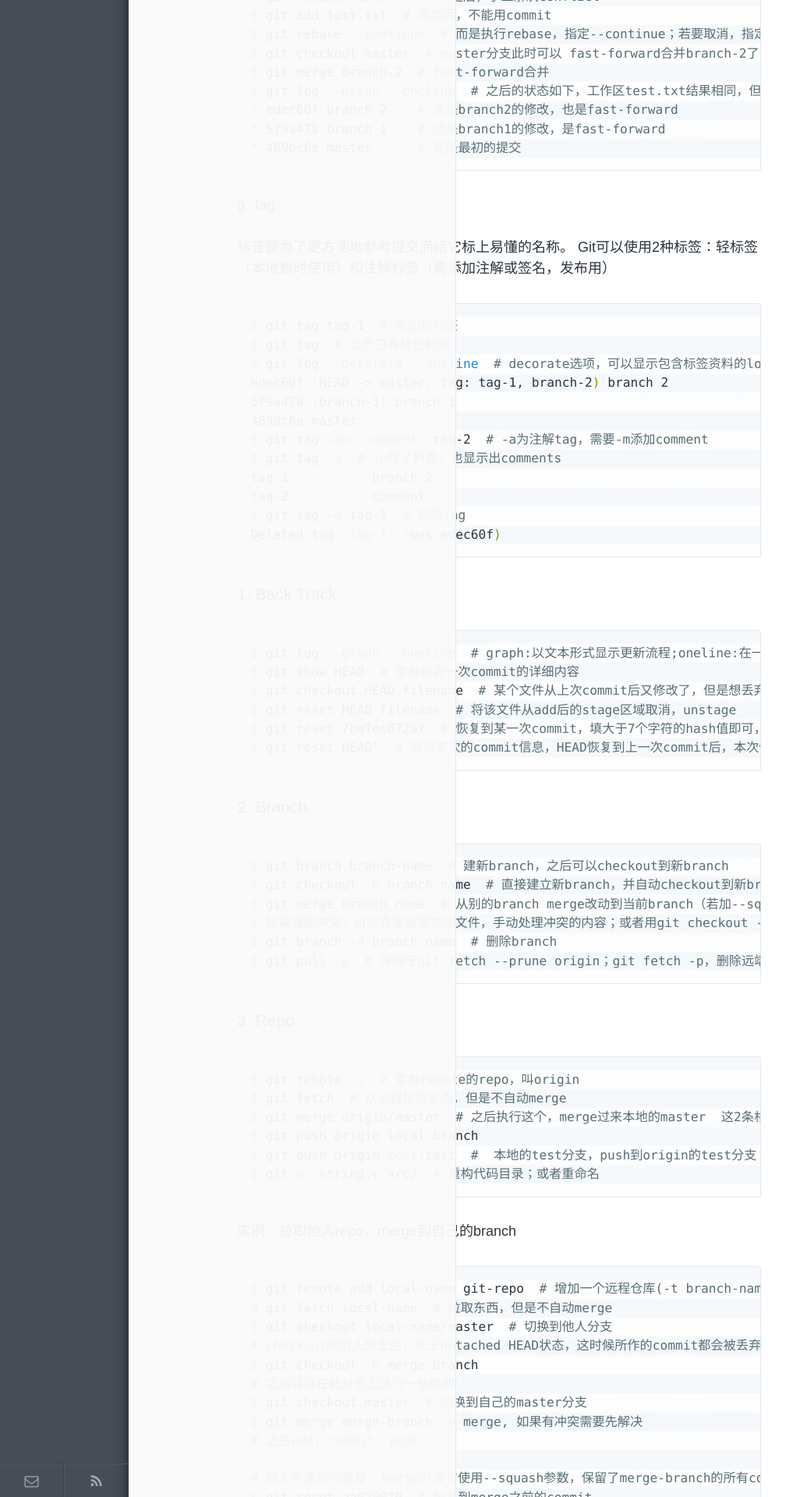
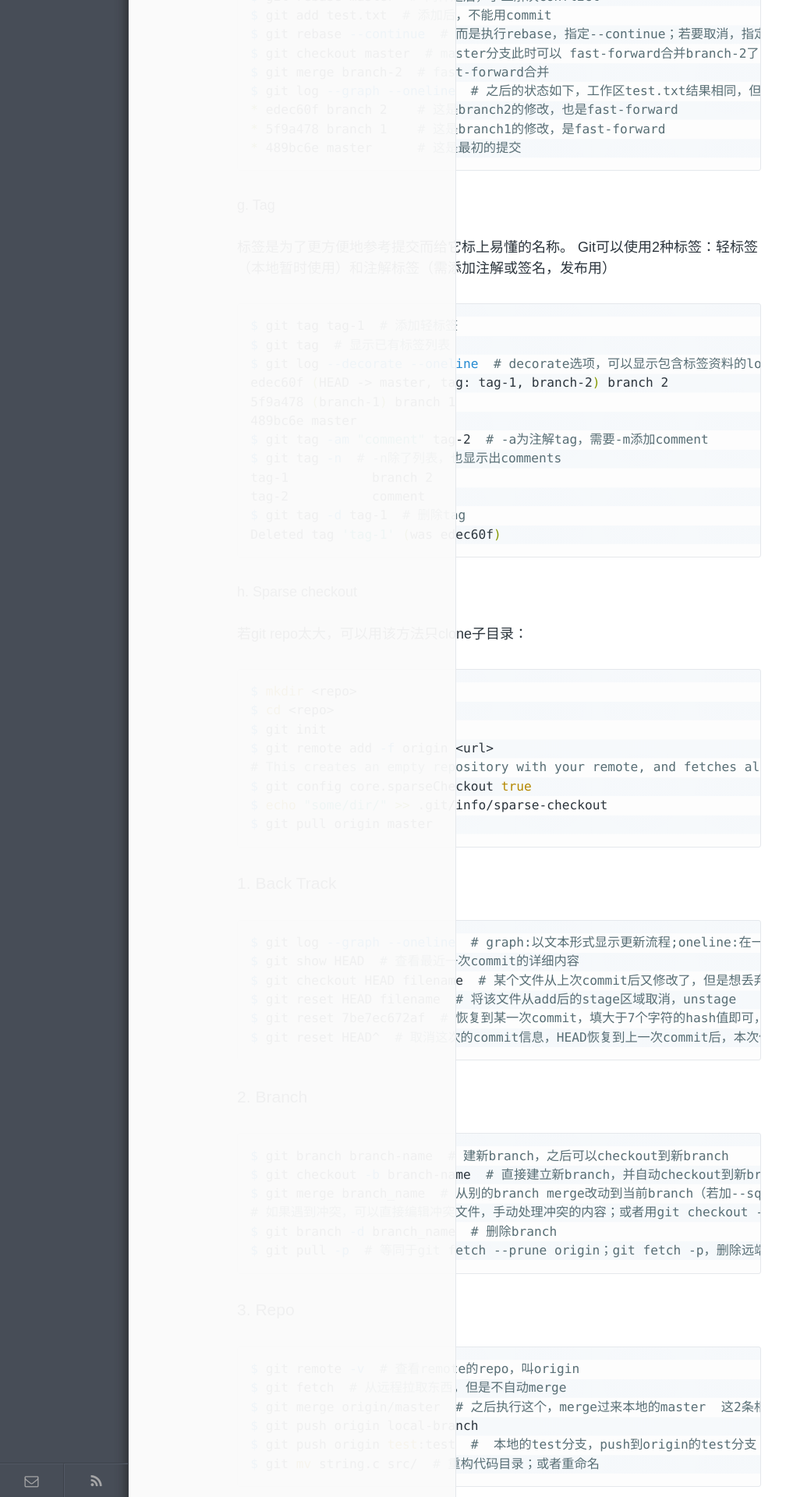
Before and after one commit to wykvictor/wykvictor.github.io, a Jekyll site: the page built from _posts/resources/2015-11-26-Git-Command.md, in a window 1280 px wide. Shown: the part 3080-5000 px from the top of the page at 78% size, without its empty margins (0-1008 px from the left). Built offline with Jekyll 4.4.1, drawn with Linux system fonts in a browser that asks for light colours; some of the changed text lies outside the part shown.

Commit message:
add sparse checking in git

```diff
--- a/_posts/resources/2015-11-26-Git-Command.md
+++ b/_posts/resources/2015-11-26-Git-Command.md
@@ -86,6 +86,19 @@ tag-1           branch 2
 tag-2           comment
 $ git tag -d tag-1  # 删除tag
 Deleted tag 'tag-1' (was edec60f)
+{% endhighlight %}
+
+####  h. Sparse checkout
+若git repo太大，可以用该方法只clone子目录：
+{% highlight Bash shell scripts %}
+$ mkdir <repo>
+$ cd <repo>
+$ git init
+$ git remote add -f origin <url>
+# This creates an empty repository with your remote, and fetches all objects but doesn't check them out.
+$ git config core.sparseCheckout true
+$ echo "some/dir/" >> .git/info/sparse-checkout
+$ git pull origin master
 {% endhighlight %}
 
 
```
